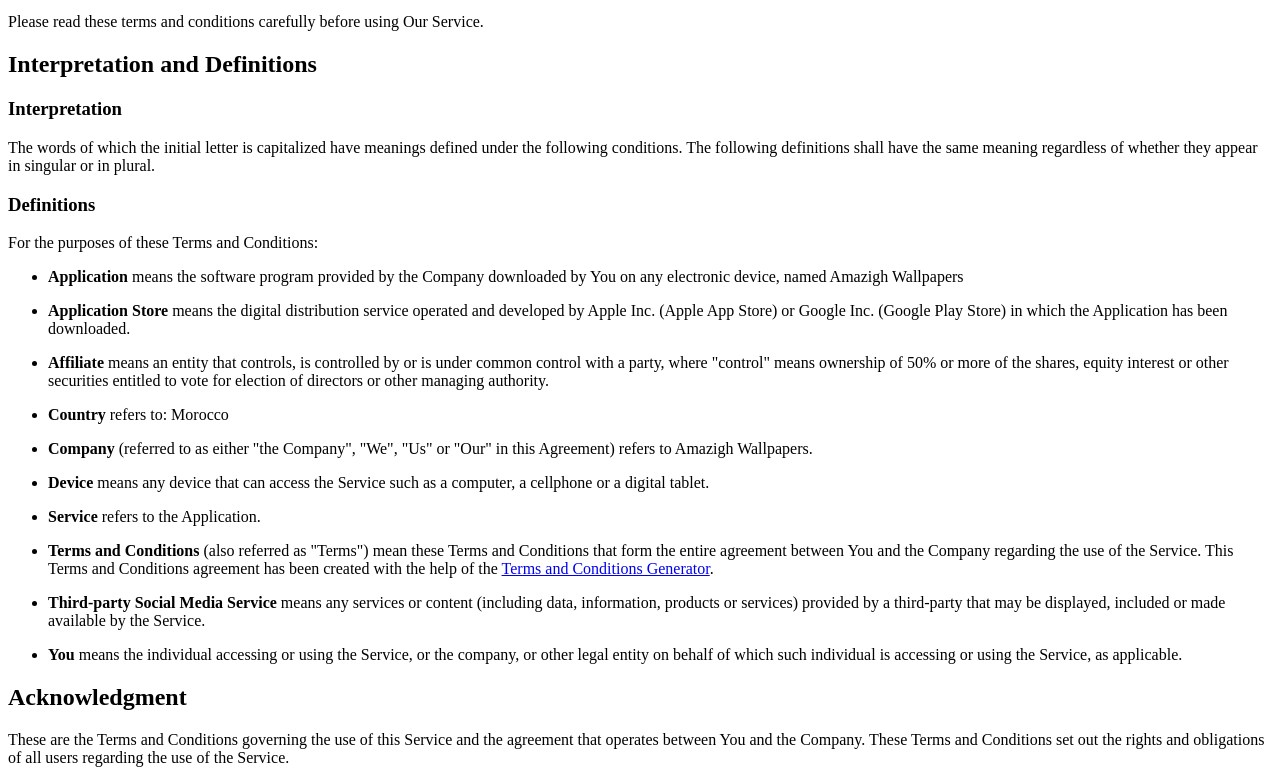
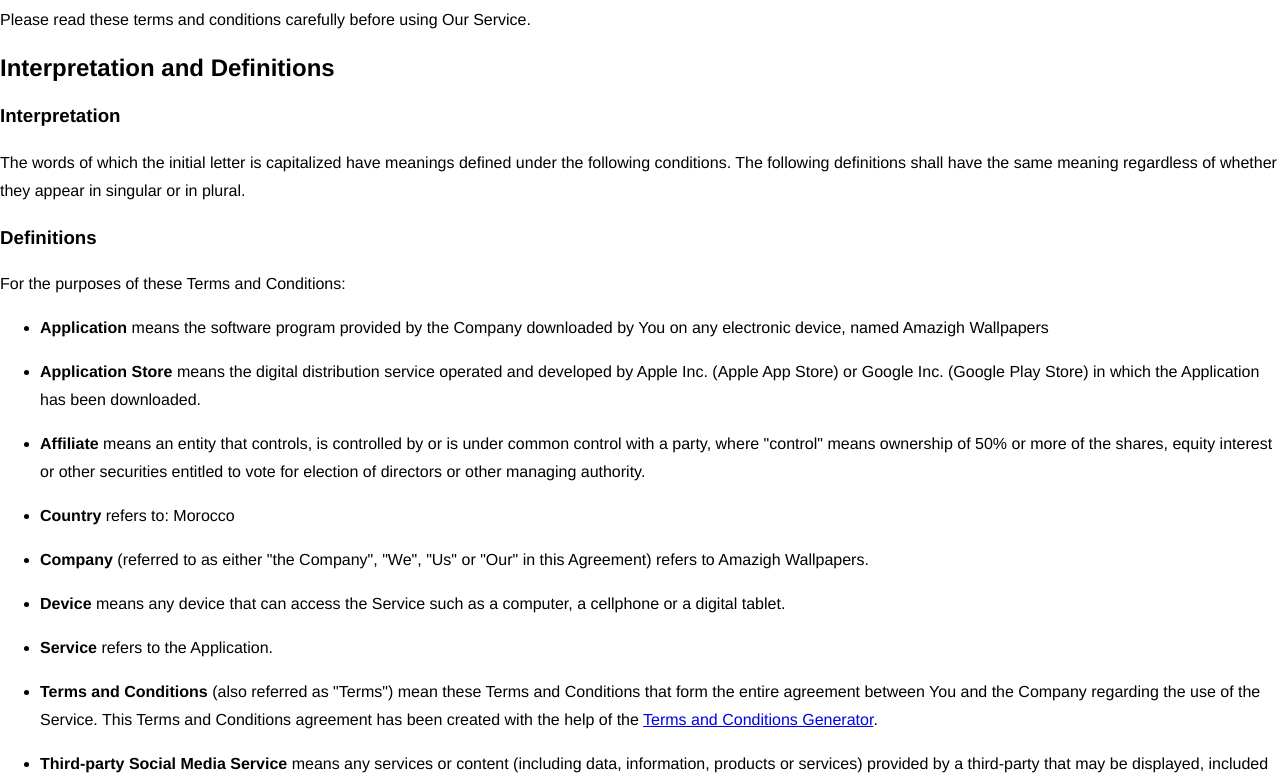
Before and after one commit to zxllkada-dev/Amazigh-Wallpapers, a plain HTML site: page index.html in a window 1280 px wide. Shown: the part 87-867 px from the top of the page. Drawn offline with Linux system fonts and the light colour scheme.

Commit message:
Update index.html

```diff
--- a/index.html
+++ b/index.html
@@ -1,3 +1,14 @@
+<style>
+  body {
+    background: #fff;
+    color: #000;
+    font-family: Helvetica Neue, Helvetica, Arial, sans-serif;
+    font-size: 16px;
+    line-height: 28px;
+    margin: 0;
+}
+</style>
+
 <h1>Terms and Conditions</h1>
 <p>Last updated: October 17, 2024</p>
 <p>Please read these terms and conditions carefully before using Our Service.</p>
```
